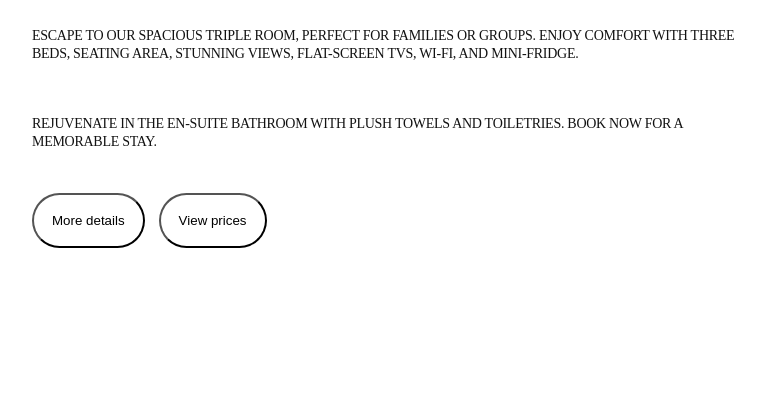
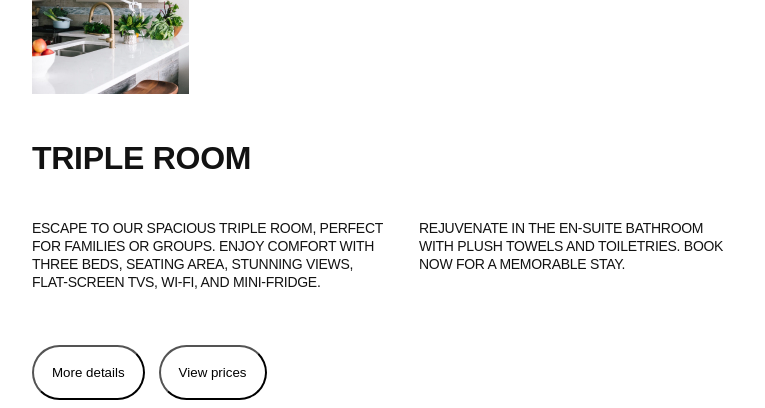
Before and after one commit to IrynaRudenk0/GoIT-homeworks, a plain HTML site: page index.html in a window 1280 px wide. Shown: the part 567-975 px from the top of the page, without its empty margins (256-1021 px from the left). Before the commit the page ends 823 px from the top, so only its background shows below. Drawn offline with Linux system fonts and the light colour scheme.

Commit message:
update 3

```diff
--- a/index.html
+++ b/index.html
@@ -35,31 +35,38 @@
           />
         </li>
       </ul>
+      <div class="room-desc-block">
+        <div class="room-text-block">
           <h2 class="room-title">Triple Room</h2>
           <ul class="room-desc-list list">
-        <li>
-          <p class="room-desc">
-            Escape to our spacious Triple Room, perfect for families or groups.
-            Enjoy comfort with three beds, seating area, stunning views,
-            flat-screen TVs, Wi-Fi, and mini-fridge.
+            <li class="room-desc">
+              <p class="room-desc-text">
+                Escape to our spacious Triple Room, perfect for families or
+                groups. Enjoy comfort with three beds, seating area, stunning
+                views, flat-screen TVs, Wi-Fi, and mini-fridge.
               </p>
             </li>
-        <li>
-          <p class="room-desc">
+            <li class="room-desc">
+              <p class="room-desc-text">
                 Rejuvenate in the en-suite bathroom with plush towels and
                 toiletries. Book now for a memorable stay.
               </p>
             </li>
           </ul>
-
+        </div>
         <ul class="room-button-list list">
           <li>
-          <button class="room-button button" type="button">More details</button>
+            <button class="room-button button" type="button">
+              More details
+            </button>
           </li>
           <li>
-          <button class="room-button button" type="button">View prices</button>
+            <button class="room-button button" type="button">
+              View prices
+            </button>
           </li>
         </ul>
+      </div>
     </section>
   </body>
 </html>
--- a/styles.css
+++ b/styles.css
@@ -1,3 +1,39 @@
+body {
+    font-family: 'DM Sans', sans-serif;
+    font-style: normal;
+    font-weight: 400;
+    font-size: 14px;
+    line-height: 1.29;
+    letter-spacing: -0.02em;
+    text-transform: uppercase;
+    color: var(--primary-text-color);
+}
+
+:root {
+    --primary-text-color: #121212;
+    --secondary-text-color: #f6f6f6;
+    --primary-background-color: #d8d8d8;
+    --secondary-background-color: #121212;
+    --white-base: #ffffff;
+    --restauran-menu-text: rgba(216, 215, 215, 0.5);
+}
+
+.section {
+    padding-bottom: 64px;
+}
+
+@media screen and (min-width: 768px) {
+    .section {
+        padding-bottom: 80px;
+    }
+}
+
+@media screen and (min-width: 1140px) {
+    .section {
+        padding-bottom: 100px;
+    }
+}
+
 .list {
     list-style: none;
         margin: 0;
@@ -31,35 +67,6 @@
     }
 }
 
-body {
-    font-family: 'DM Sans';
-    font-style: normal;
-    font-weight: 400;
-    font-size: 14px;
-    line-height: 1.29;
-    letter-spacing: -0.02em;
-    text-transform: uppercase;
-    color: #121212;
-}
-
-.section {
-    padding-bottom: 64px;
-}
-
-@media screen and (min-width:768px) {
-    .section {
-        padding-bottom: 80px;
-    }
-}
-
-@media screen and (min-width:1140px) {
-    .section {
-        padding-bottom: 100px;
-    }
-}
-
-
-
 
 .room-photo-list {
     display: flex;
@@ -75,13 +82,10 @@ body {
 
 
 
-
 .room-title {
     font-size: 32px;
     font-weight: 700;
     line-height: calc(40/32);
-
-
 }
 
 .room-desc-list {
@@ -91,16 +95,9 @@ body {
     margin-bottom: 28px;
 }
 
-@media screen and (min-width:768px) {
-.room-desc-list {
-    justify-content: center;
+.room-desc {
+    max-width: 335px;
 }
-.room-desc {
-        min-width: 355px;
-}
-
-}
-
 
 .room-button-list {
     display: flex;
@@ -113,3 +110,38 @@ body {
     padding: 18px;
     background-color: transparent;
 }
+
+@media screen and (min-width:768px) {
+.room-photo-list {
+    gap: 32px;
+    margin-bottom: 40px;
+}
+
+.room-desc-list {
+    flex-direction: row;
+    justify-content: center;
+    gap: 32px;
+    margin-bottom: 40px;
+}
+.room-desc {
+    max-width: 355px;
+}
+}
+
+@media screen and (min-width:1440px) {
+.room-photo-list {
+    gap: 32px;
+    margin-bottom: 40px;
+}
+
+.room-desc-list {
+    align-items: top;
+    margin-bottom: 50px;
+}
+.room-desc-block {
+    display: flex;
+    flex-direction: row-reverse;
+    justify-content: space-between;
+}
+
+}
```
Also changed, not shown: images/img2desk.jpg (added), images/img2desk@2x.jpg (added), images/img2tab.jpg (added), images/img2tab@2x.jpg (added), images/img3desk.jpg (added), images/img3desk@2x.jpg (added), images/img3tab.jpg (added), images/img3tab@2x.jpg (added), images/imgdesk.jpg (added), images/imgdesk@2x.jpg (added), images/imgtab.jpg (added), images/imgtab@2x.jpg (added). Lines whose indentation alone changed are shown as unchanged.
